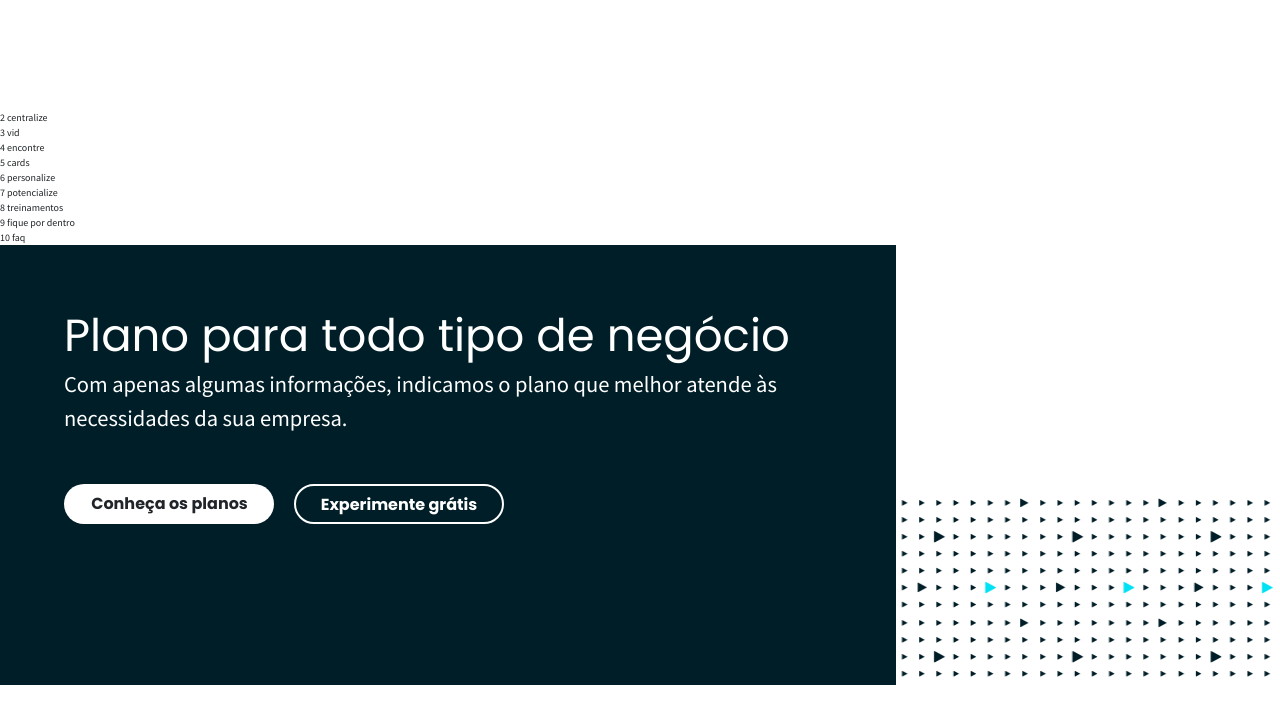
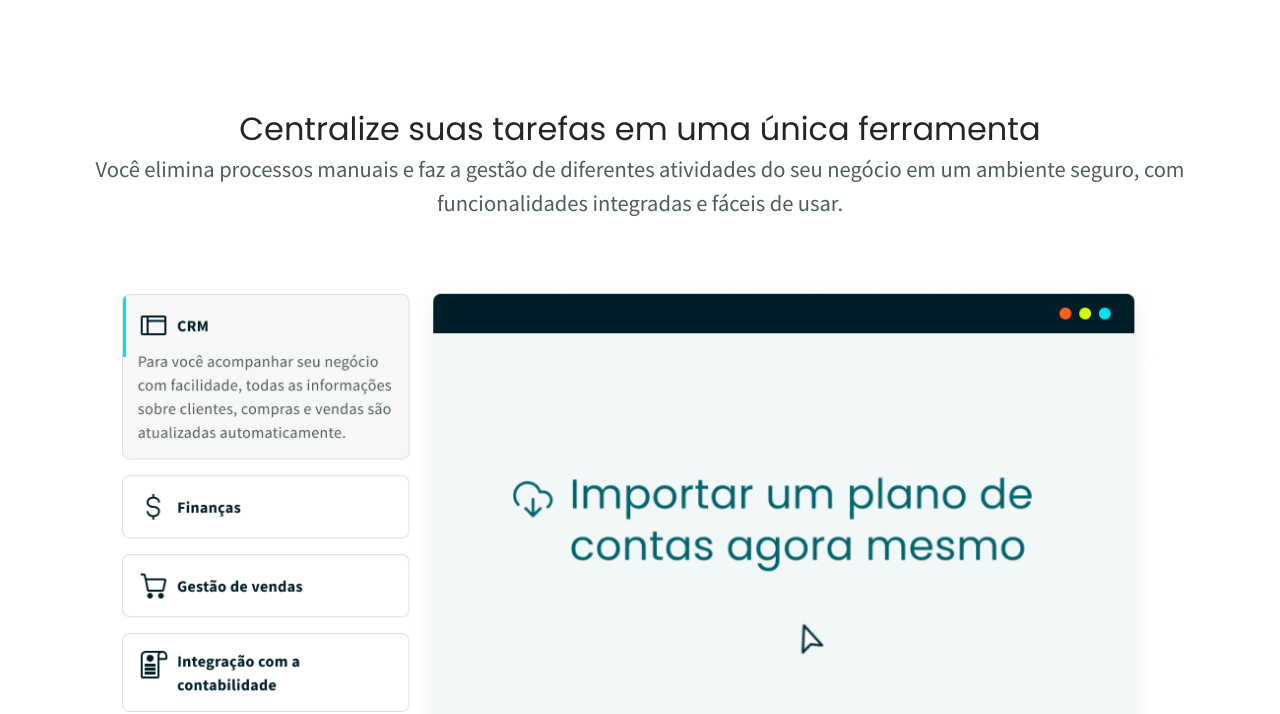
Before and after one commit to RobertoChagas/TESTE-Omie, a plain HTML site: page index.html in a window 1280 px wide. Shown: the part 556-1270 px from the top of the page. Drawn offline with nearby package versions, Linux system fonts and the light colour scheme.

Commit message:
created section -centralize-

```diff
--- a/index.html
+++ b/index.html
@@ -124,7 +124,19 @@
       </div>
       <div></div>
     </section>
-    <section>2 centralize</section>
+    <section class="centralize">
+      <div>
+        <h1>
+          Centralize suas tarefas em uma única ferramenta
+        </h1>
+        <p>
+          Você elimina processos manuais e faz a gestão de diferentes atividades do seu negócio em um ambiente seguro, com funcionalidades integradas e fáceis de usar.
+        </p>
+      </div>
+      <div>
+        <img src="./assets/centralize.png" alt="Centraliza diversos serviços">
+      </div>
+    </section>
     <section>3 vid</section>
     <section>4 encontre</section>
     <section>5 cards</section>
--- a/styles.css
+++ b/styles.css
@@ -68,6 +68,33 @@
     font-weight:400;
     color: #4f5c5c;
 }
+
+.centralize {
+    width: 100%;
+    text-align: center;
+    padding:  0 5% 5% 5%;
+}
+
+.centralize h1 {
+    font-size: 3.2rem;
+    font-weight: 400;
+    font-family: "Poppins", serif;
+}
+
+.centralize p {
+    font-size:2.25rem;
+    font-weight: 400;
+    color: #4f5c5c;
+    margin-bottom: 5%;
+
+}
+
+.centralize img {
+    width: 90%;
+}
+
+
+
 
 .planos {
     display:flex;
@@ -199,12 +226,16 @@ footer p{
 
 @media only screen and (max-width: 480px){
 
+    nav {
+        background: #001e27;
+    }
+
     .banner {
         display:flex;
         align-items: center;
         height:30rem;
         padding-left:5%;
-        text-align:justify;
+        text-align:center;
     }
 
     .banner div {
```
Also changed, not shown: assets/centralize.png (added).
